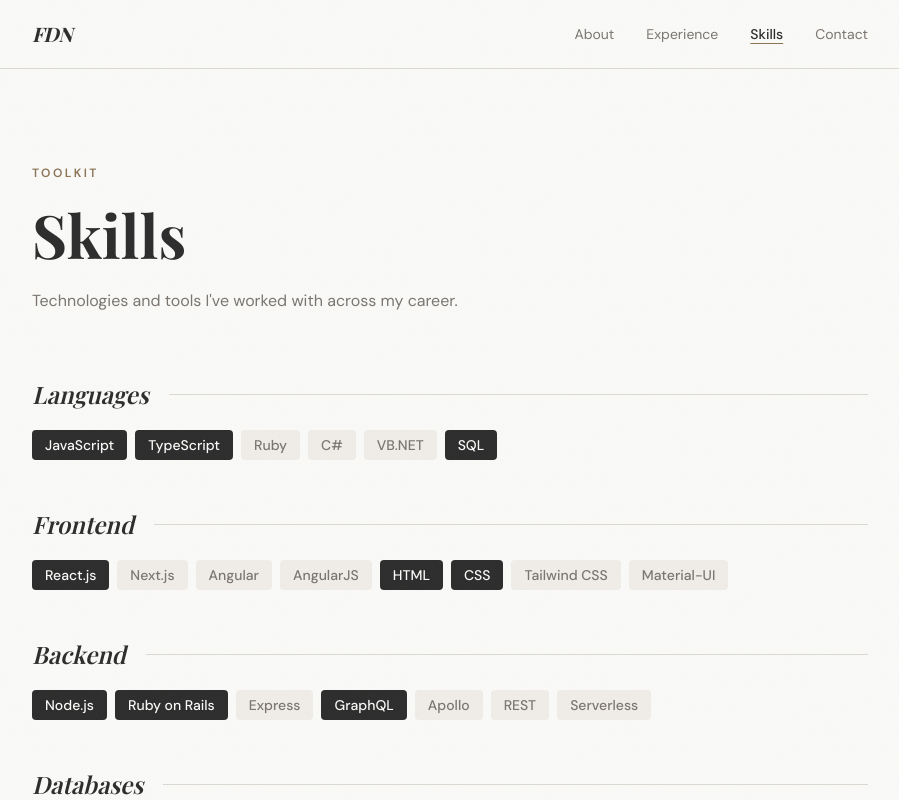
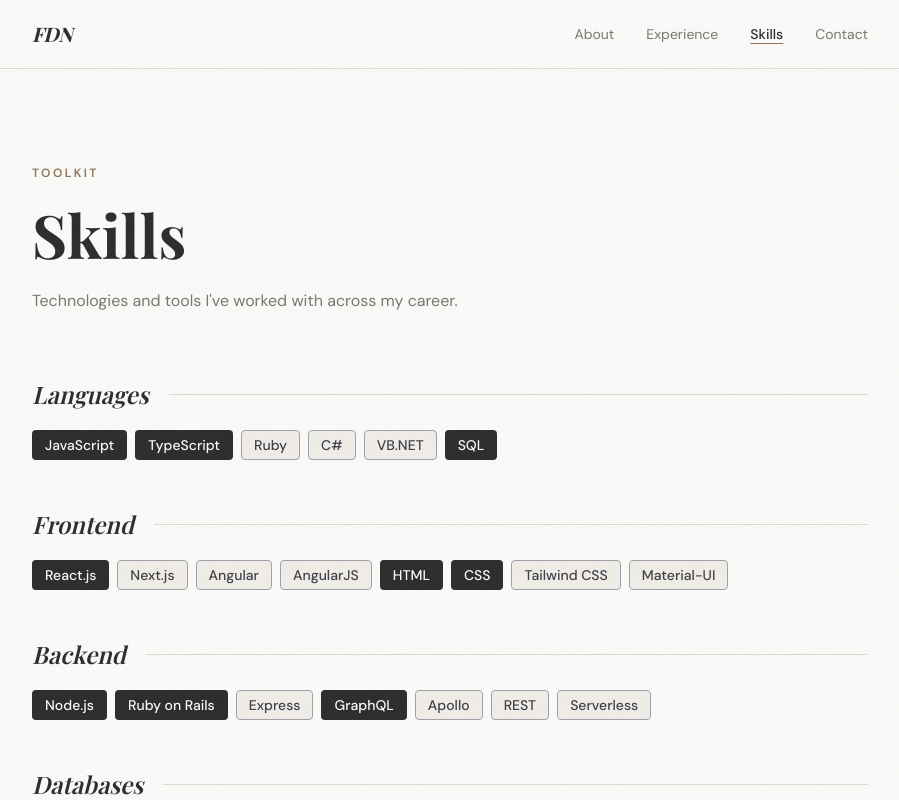
Before and after one commit to lleseg/my-portfolio, a Next.js app: page /skills in a window 1280 px wide. Shown: the top 800 px of the page, without its empty margins (190-1089 px from the left). Built offline with nearby package versions, Linux system fonts and the light colour scheme; a web font is replaced by a local one.

Commit message:
fix: color palette consistency audit — replace hardcoded colors with CSS variables

```diff
--- a/app/contact/page.tsx
+++ b/app/contact/page.tsx
@@ -55,7 +55,7 @@ export default function ContactPage() {
               style={{ color: "var(--muted)" }}
             >
               <span
-                className="flex h-10 w-10 shrink-0 items-center justify-center rounded-sm bg-[var(--muted-bg)] text-[var(--bronze)] transition-colors duration-200 group-hover:bg-[var(--bronze)] group-hover:text-white dark:bg-[#2E2C28] dark:text-[#C4A882]"
+                className="flex h-10 w-10 shrink-0 items-center justify-center rounded-sm bg-zinc-200 text-zinc-700 transition-colors duration-200 group-hover:bg-[var(--bronze)] group-hover:text-white dark:bg-[#2E2C28] dark:text-[var(--bronze-hover)]"
               >
                 <Icon size={18} strokeWidth={1.5} />
               </span>
--- a/app/skills/page.tsx
+++ b/app/skills/page.tsx
@@ -41,8 +41,8 @@ export default function SkillsPage() {
                   key={skill.name}
                   className={
                     skill.highlighted
-                      ? "rounded-sm border border-transparent px-3 py-1 text-sm font-medium bg-[var(--foreground)] text-[var(--background)] dark:bg-[#3D3A35] dark:text-white dark:border-white/15"
-                      : "rounded-sm border border-transparent px-3 py-1 text-sm font-medium bg-[var(--muted-bg)] text-[var(--muted)] dark:bg-[#2E2C28] dark:text-[#C0BAB2] dark:border-white/15"
+                      ? "rounded-sm border border-transparent px-3 py-1 text-sm font-medium bg-[var(--foreground)] text-[var(--background)] dark:bg-[#D6D0C8] dark:text-[var(--background)] dark:border-transparent"
+                      : "rounded-sm border border-zinc-400 px-3 py-1 text-sm font-medium bg-[var(--muted-bg)] text-zinc-700 dark:border-white/15 dark:bg-[#2E2C28] dark:text-[#C0BAB2]"
                   }
                 >
                   {skill.name}
--- a/components/ExperienceEntry.tsx
+++ b/components/ExperienceEntry.tsx
@@ -44,7 +44,7 @@ export function ExperienceEntry({ entry }: Props) {
           {entry.skills.map((skill) => (
             <li
               key={skill}
-              className="rounded-sm border border-transparent px-2.5 py-0.5 text-xs font-medium bg-[var(--muted-bg)] text-[var(--muted)] dark:bg-[#2E2C28] dark:text-[#C0BAB2] dark:border-white/15"
+              className="rounded-sm border border-zinc-400 px-2.5 py-0.5 text-xs font-medium bg-[var(--muted-bg)] text-zinc-700 dark:border-white/15 dark:bg-[#2E2C28] dark:text-[#C0BAB2]"
             >
               {skill}
             </li>
```
